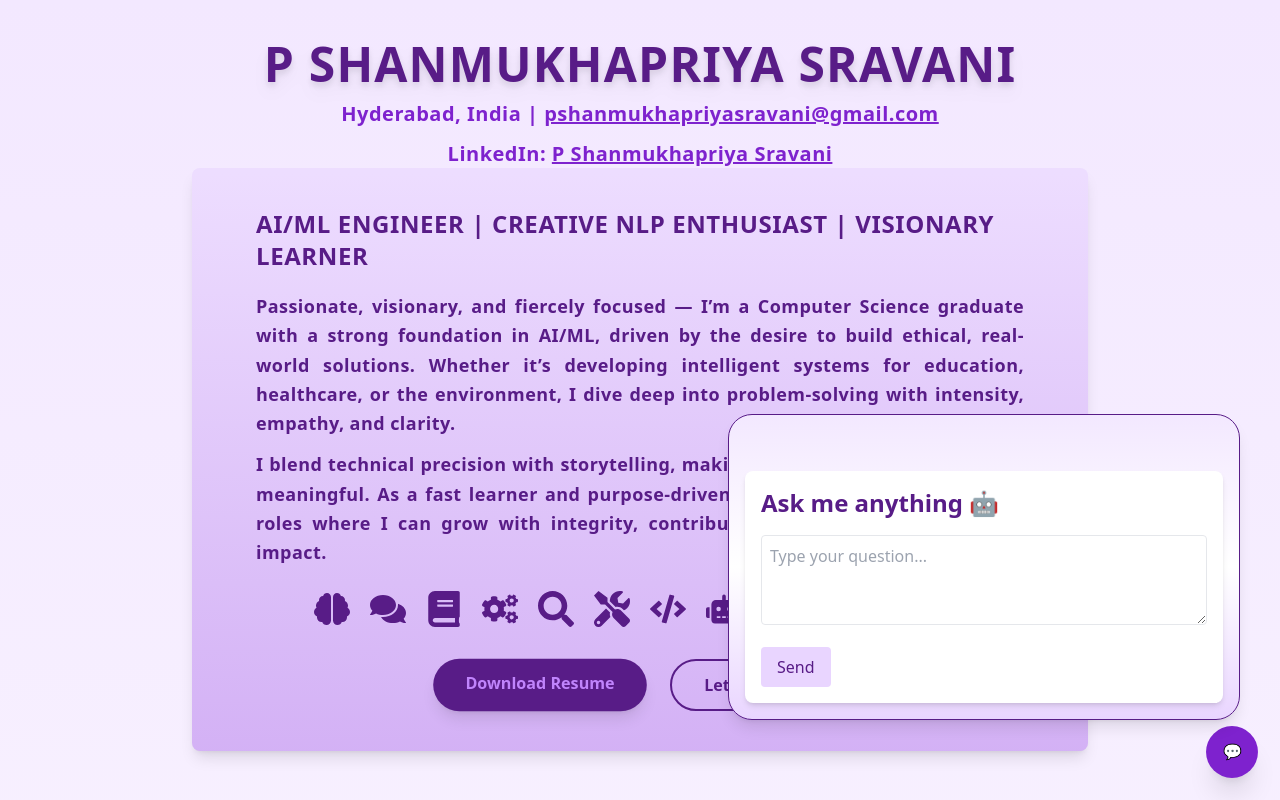
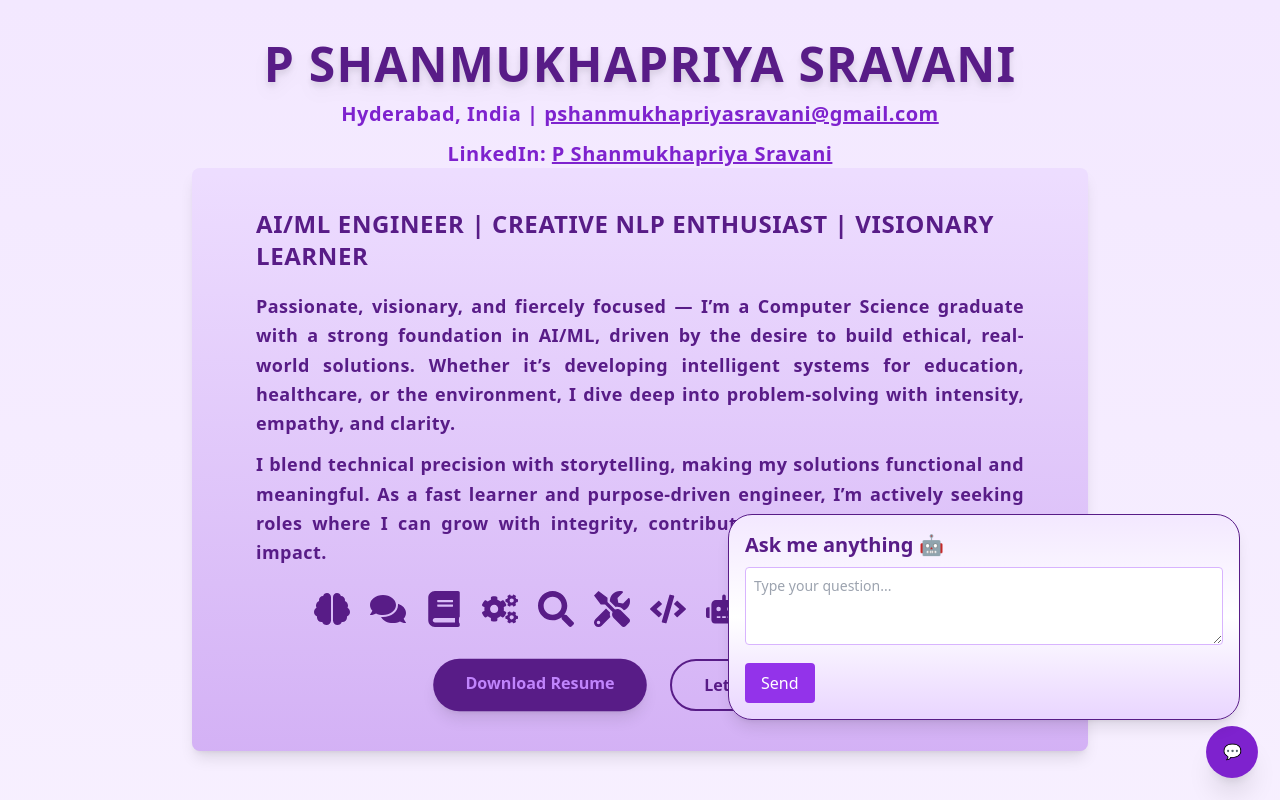
Before and after one commit to Shanmukhapriya11/Portfolio, a Next.js app: page / in a window 1280 px wide. Both pictures are taken after a click on the button "Toggle Chatbot". Shown: the top 800 px of the page. Built offline with nearby package versions, Linux system fonts and the light colour scheme.

Commit message:
the portfolio

```diff
--- a/components/ChatBot.js
+++ b/components/ChatBot.js
@@ -1,4 +1,3 @@
-// components/ChatBot.js
 import { useState } from "react";
 
 export default function ChatBot() {
@@ -26,17 +25,20 @@ export default function ChatBot() {
   };
 
   return (
-    <div className="max-w-xl mx-auto p-4 bg-white rounded-lg shadow-md mt-10">
-      <h2 className="text-2xl font-semibold mb-4">Ask me anything 🤖</h2>
+    <div className="w-full">
+      <h2 className="text-lg md:text-xl font-semibold mb-2 text-purple-900">
+        Ask me anything 🤖
+      </h2>
+
       <textarea
         rows={3}
-  className="w-full p-2 border rounded mb-4"
+        className="w-full p-2 border border-purple-300 rounded mb-3 text-sm focus:outline-purple-500"
         placeholder="Type your question..."
         value={prompt}
         onChange={(e) => setPrompt(e.target.value)}
         onKeyDown={(e) => {
           if (e.key === "Enter" && !e.shiftKey) {
-      e.preventDefault(); // prevent newline
+            e.preventDefault();
             handleSend();
           }
         }}
@@ -44,12 +46,14 @@ export default function ChatBot() {
 
       <button
         onClick={handleSend}
-        className="bg-purple-200 text-purple-900 px-4 py-2 rounded hover:bg-purple-300"
+        disabled={loading}
+        className="bg-purple-600 text-white px-4 py-2 rounded hover:bg-purple-700 disabled:opacity-50 transition-all"
       >
         {loading ? "Thinking..." : "Send"}
       </button>
+
       {response && (
-        <div className="mt-4 p-3 border rounded bg-gray-100 whitespace-pre-wrap">
+        <div className="mt-4 p-3 border rounded bg-purple-50 text-gray-800 whitespace-pre-wrap text-sm">
           {response}
         </div>
       )}
```
Lines whose indentation alone changed are shown as unchanged.
